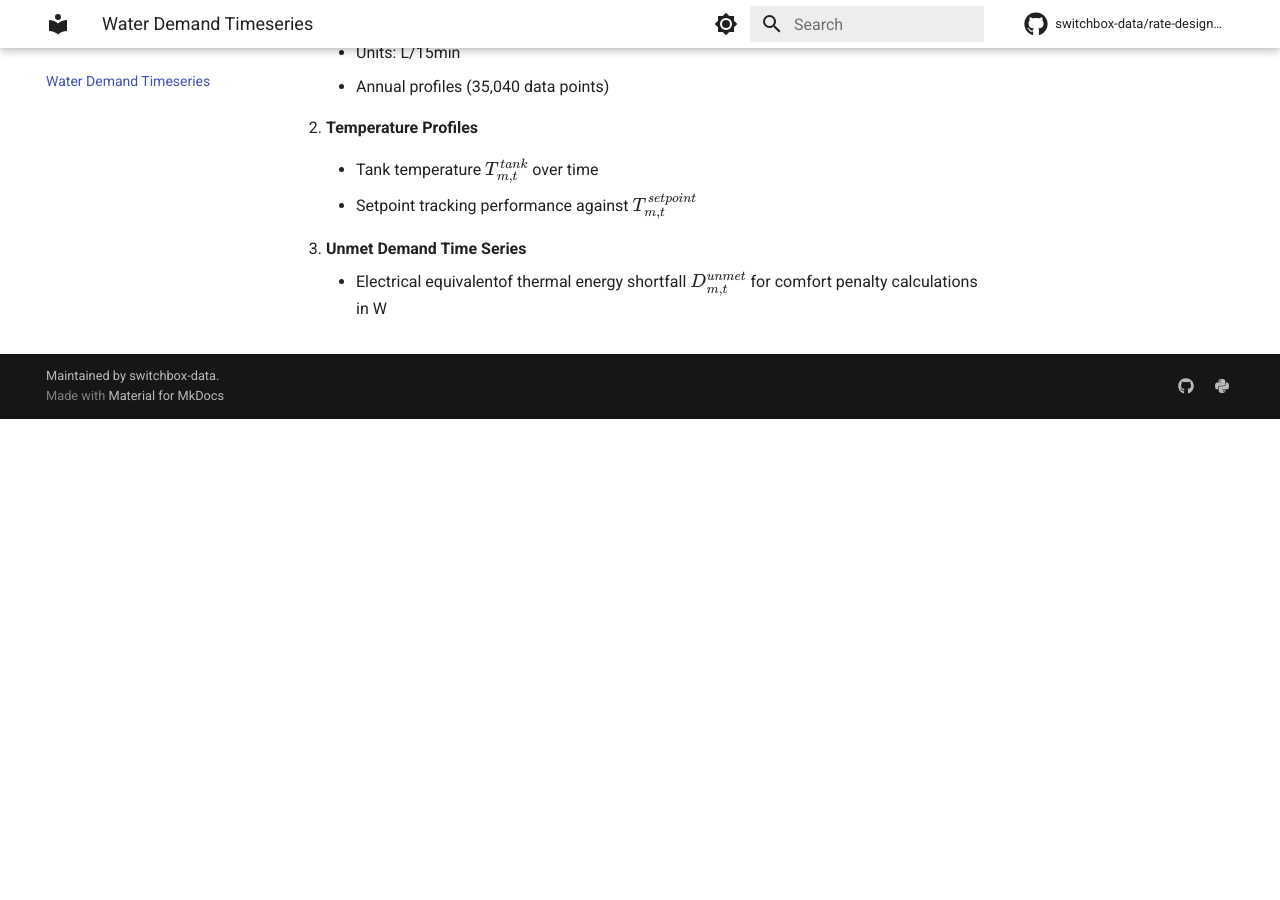
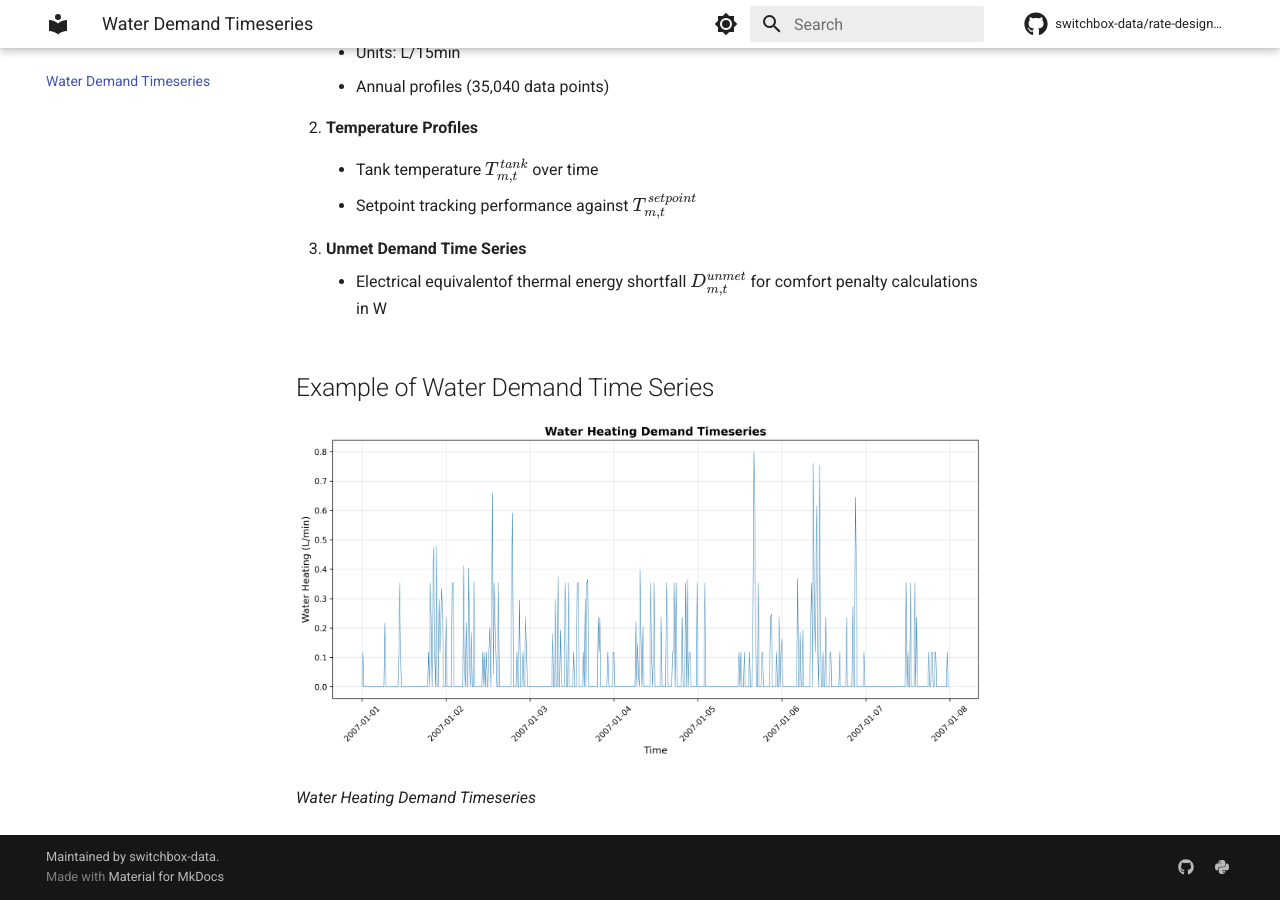
Before and after one commit to switchbox-data/rate-design-platform, an MkDocs documentation site: the page built from docs/water_demand_timeseries.md, in a window 1280 px wide and 900 px high, scrolled down 3906 px. Built offline with MkDocs 1.6.1 and Material for MkDocs 9.7.7, drawn with Linux system fonts in a browser that asks for light colours; comment, search, counter and statistics services are not loaded; before the commit the page ends 4325 px from its top, so only the background shows below that.

Commit message:
Add figure to the documentation

```diff
--- a/docs/water_demand_timeseries.md
+++ b/docs/water_demand_timeseries.md
@@ -159,3 +159,9 @@ The extraction process generates:
 
     - Electrical equivalentof thermal energy shortfall $D_{m,t}^{unmet}$
       for comfort penalty calculations in W
+
+## Example of Water Demand Time Series
+
+![Water Heating Demand Timeseries](images/water_heating_timeseries.png)
+
+*Water Heating Demand Timeseries*
--- a/docs/water_demand_timeseries.qmd
+++ b/docs/water_demand_timeseries.qmd
@@ -144,3 +144,9 @@ The extraction process generates:
 3. **Unmet Demand Time Series**
 
    - Electrical equivalentof thermal energy shortfall $D_{m,t}^{unmet}$ for comfort penalty calculations in W
+
+## Example of Water Demand Time Series
+
+![Water Heating Demand Timeseries](images/water_heating_timeseries.png)
+
+*Water Heating Demand Timeseries*
```
Also changed, not shown: docs/images/water_heating_timeseries.png (added).
